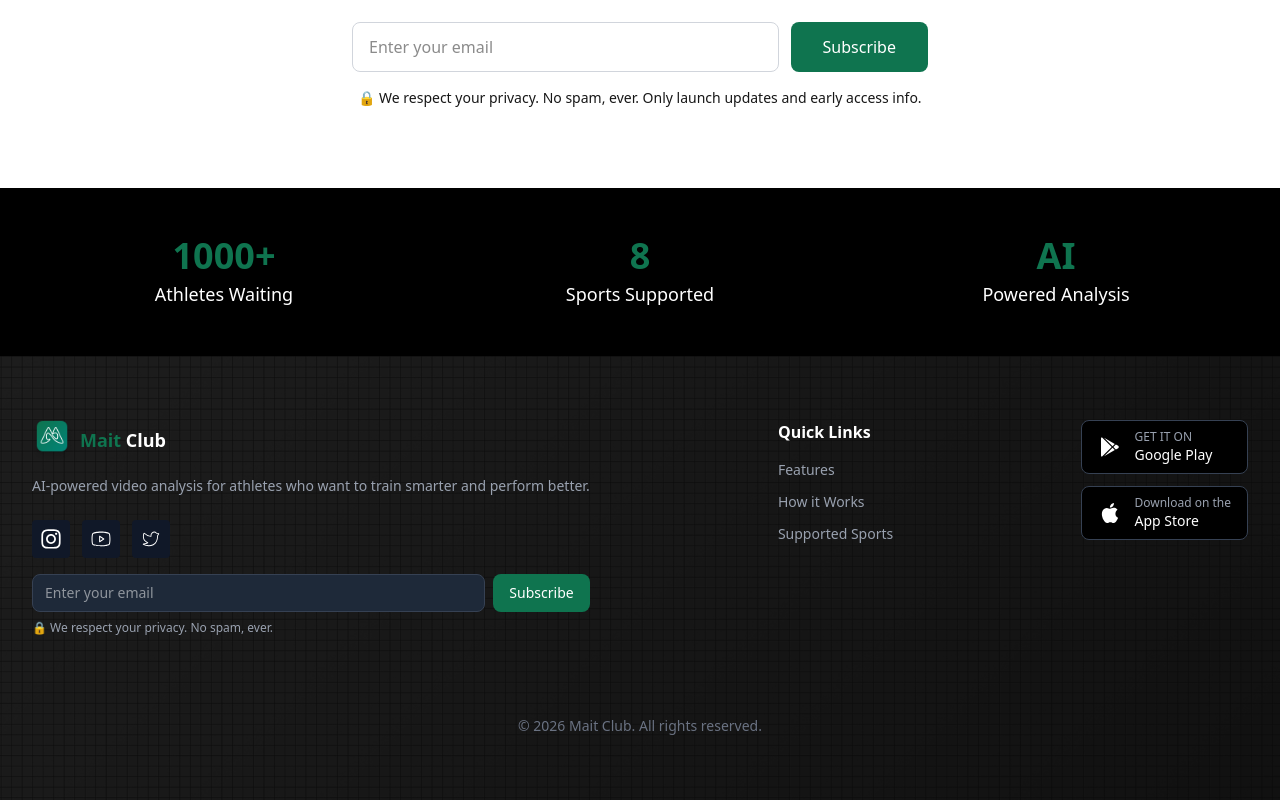
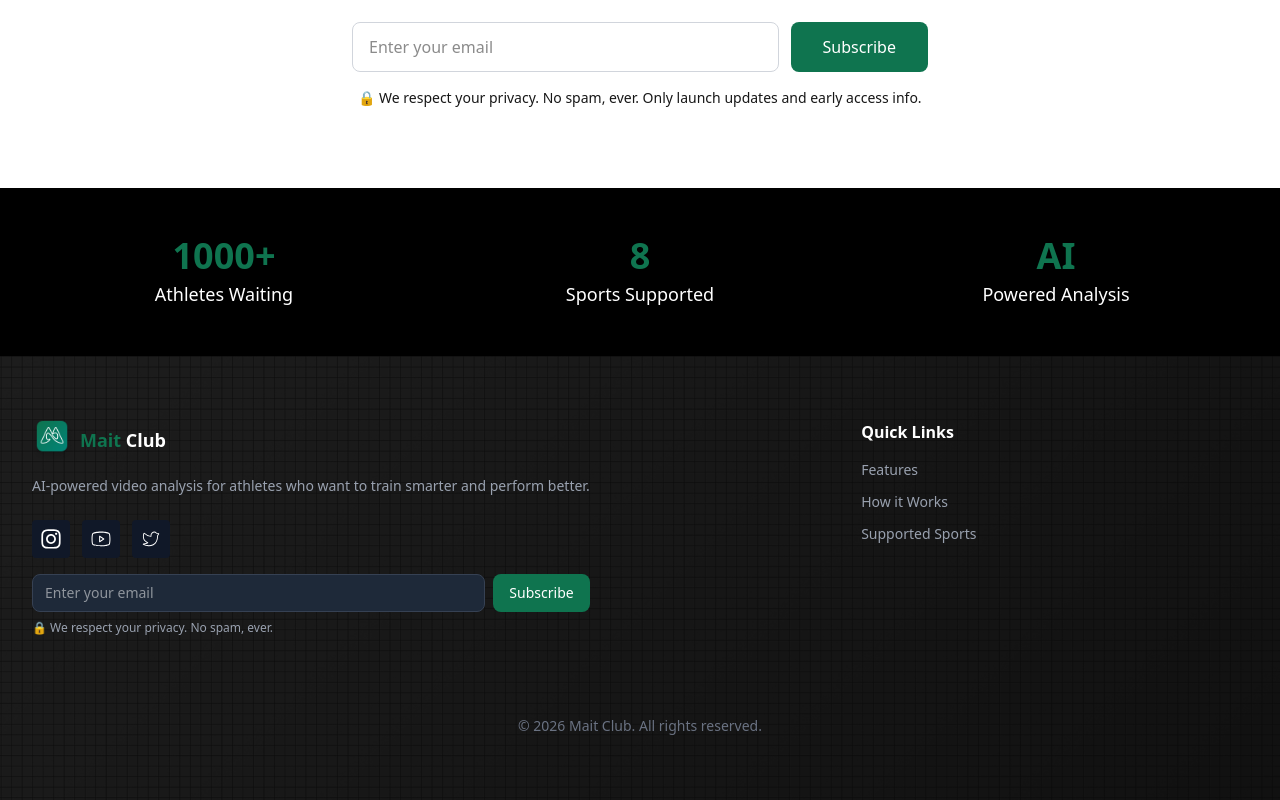
Before and after one commit to ShiponChowdhury1/mait-club-couch-landing-website, a Next.js app: page / in a window 1280 px wide. Shown: the part 5062-5862 px from the top of the page. Built offline with nearby package versions, Linux system fonts and the light colour scheme.

Commit message:
apple store remove

```diff
--- a/app/components/Footer.tsx
+++ b/app/components/Footer.tsx
@@ -129,30 +129,7 @@ export default function Footer() {
 
           {/* App Store Links */}
           <div>
-            <div className="space-y-3">
-              <a href="#" className="block">
-                <div className="bg-black border border-gray-700 rounded-lg px-4 py-2 flex items-center gap-3 hover:bg-gray-900 transition-colors">
-                  <svg className="w-6 h-6" viewBox="0 0 24 24" fill="currentColor">
-                    <path d="M3 20.5V3.5C3 2.91 3.34 2.39 3.84 2.15L13.69 12L3.84 21.85C3.34 21.6 3 21.09 3 20.5ZM16.81 15.12L6.05 21.34L14.54 12.85L16.81 15.12ZM20.16 10.81C20.5 11.08 20.75 11.5 20.75 12C20.75 12.5 20.53 12.9 20.18 13.18L17.89 14.5L15.39 12L17.89 9.5L20.16 10.81ZM6.05 2.66L16.81 8.88L14.54 11.15L6.05 2.66Z" />
-                  </svg>
-                  <div>
-                    <div className="text-xs text-gray-400">GET IT ON</div>
-                    <div className="text-sm font-medium">Google Play</div>
-                  </div>
-                </div>
-              </a>
-              <a href="#" className="block">
-                <div className="bg-black border border-gray-700 rounded-lg px-4 py-2 flex items-center gap-3 hover:bg-gray-900 transition-colors">
-                  <svg className="w-6 h-6" viewBox="0 0 24 24" fill="currentColor">
-                    <path d="M18.71 19.5C17.88 20.74 17 21.95 15.66 21.97C14.32 22 13.89 21.18 12.37 21.18C10.84 21.18 10.37 21.95 9.09997 22C7.78997 22.05 6.79997 20.68 5.95997 19.47C4.24997 17 2.93997 12.45 4.69997 9.39C5.56997 7.87 7.12997 6.91 8.81997 6.88C10.1 6.86 11.32 7.75 12.11 7.75C12.89 7.75 14.37 6.68 15.92 6.84C16.57 6.87 18.39 7.1 19.56 8.82C19.47 8.88 17.39 10.1 17.41 12.63C17.44 15.65 20.06 16.66 20.09 16.67C20.06 16.74 19.67 18.11 18.71 19.5ZM13 3.5C13.73 2.67 14.94 2.04 15.94 2C16.07 3.17 15.6 4.35 14.9 5.19C14.21 6.04 13.07 6.7 11.95 6.61C11.8 5.46 12.36 4.26 13 3.5Z" />
-                  </svg>
-                  <div>
-                    <div className="text-xs text-gray-400">Download on the</div>
-                    <div className="text-sm font-medium">App Store</div>
-                  </div>
-                </div>
-              </a>
-            </div>
+
           </div>
         </div>
 
```
